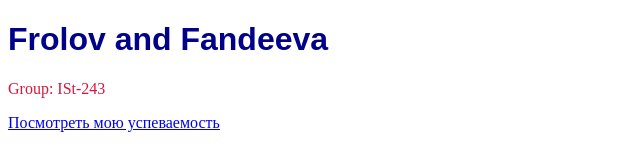
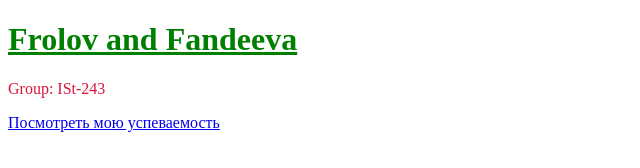
Before and after one commit to frofan322/my-web-site, a plain HTML site: page index.html in a window 1280 px wide. Shown: the whole page, without its empty margins (0-640 px from the left). Drawn offline with Linux system fonts and the light colour scheme.

Commit message:
Change H1 style: green, 32px, underline

```diff
--- a/newstyle.css
+++ b/newstyle.css
@@ -3,6 +3,7 @@ body {
 }
 
 h1 {
-    color: darkblue;
-    font-family: Arial;
+    color: green;
+    font-size: 32px;
+    text-decoration: underline;
 }
```
